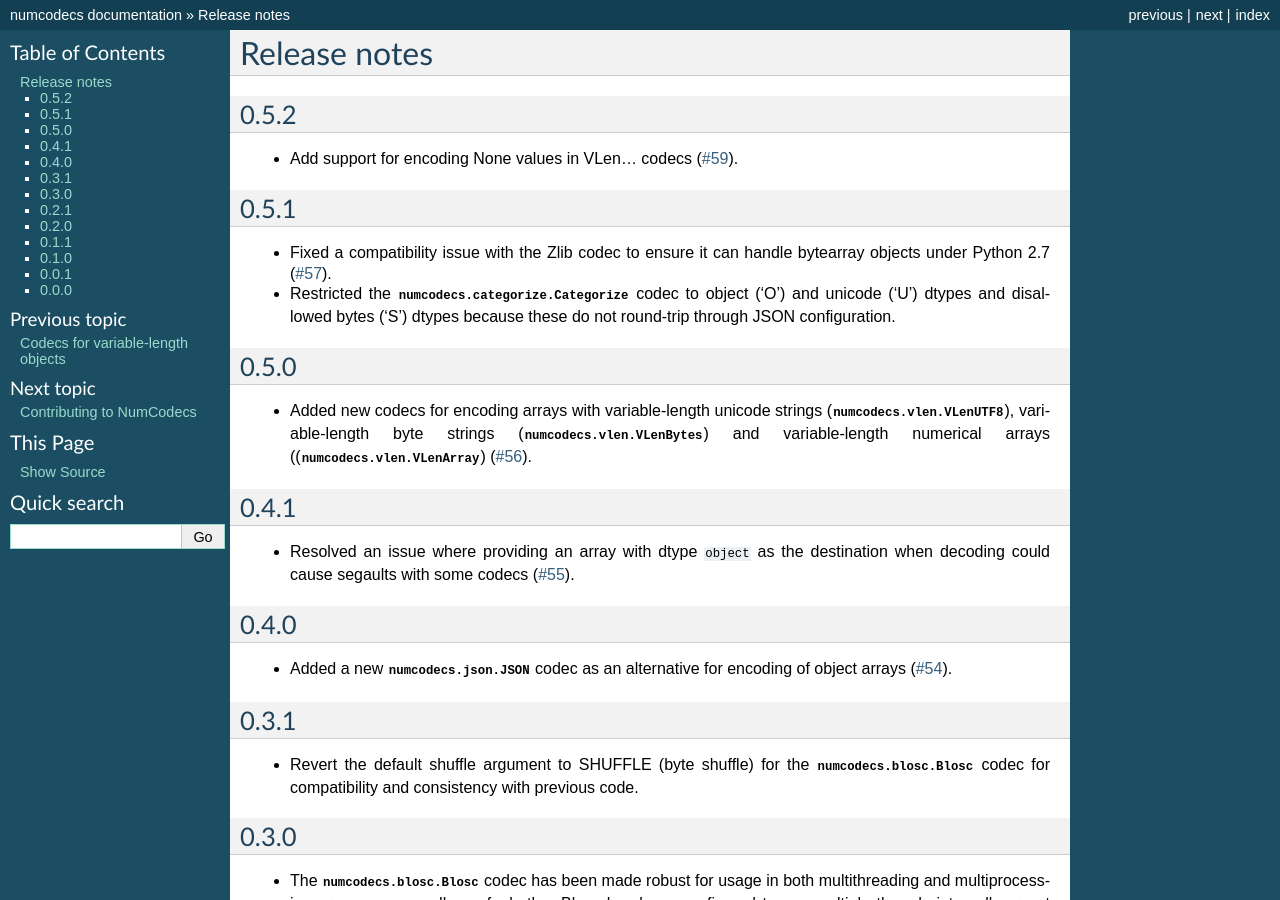
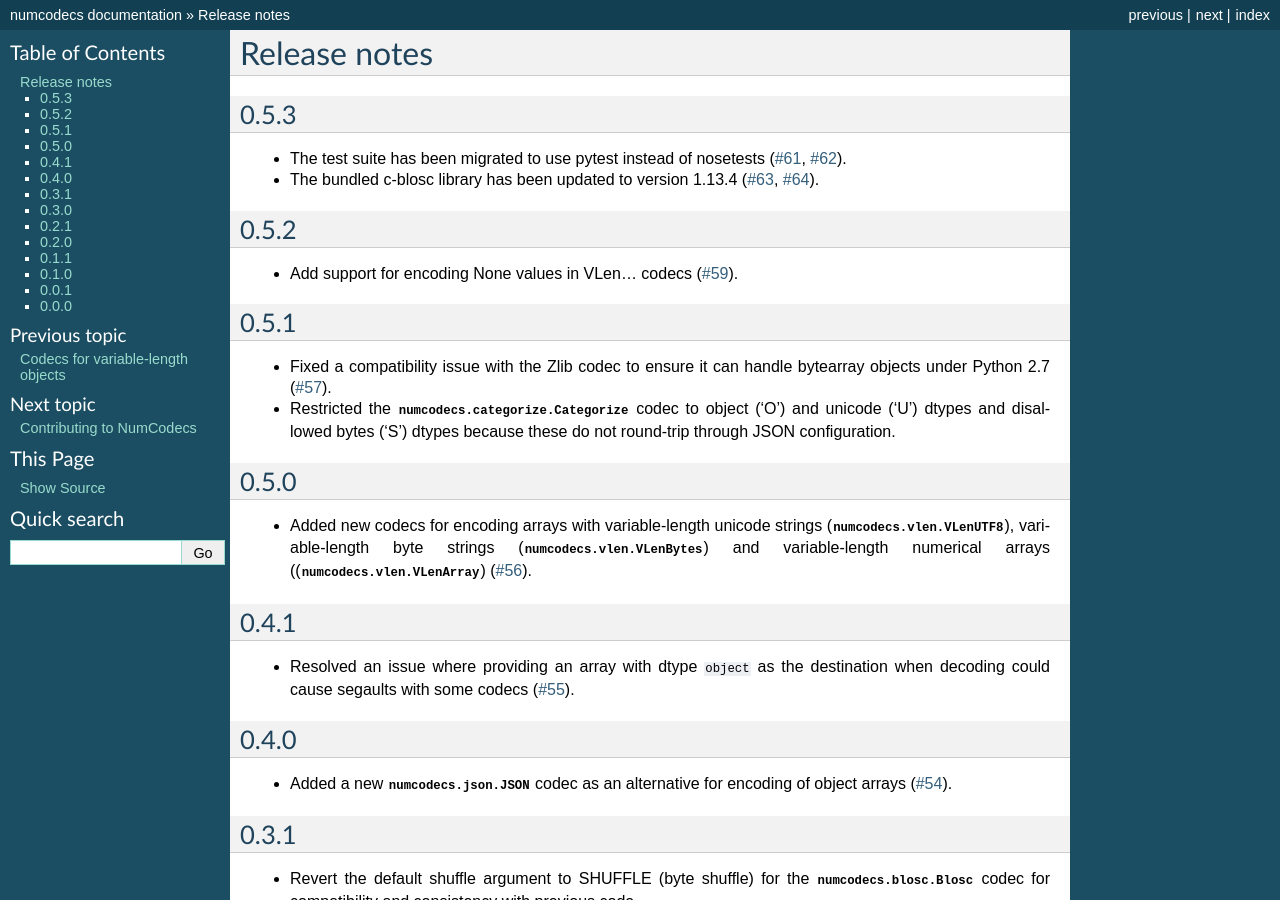
Before and after one commit to zarr-developers/numcodecs, a Sphinx documentation site: the page built from docs/release.rst, in a window 1280 px wide and 900 px high. Built offline with Sphinx 7.4.7, drawn with Linux system fonts in a browser that asks for light colours; pages that are not in the unit, such as notebooks, are missing from menus; the version number could not be read and is left out.

Commit message:
v0.5.3 release notes

```diff
--- a/docs/release.rst
+++ b/docs/release.rst
@@ -1,5 +1,16 @@
 Release notes
 =============
+
+.. _release_0.5.3:
+
+0.5.3
+-----
+
+* The test suite has been migrated to use pytest instead of nosetests
+  (:issue:`61`, :issue:`62`).
+
+* The bundled c-blosc library has been updated to version 1.13.4 (:issue:`63`,
+  :issue:`64`).
 
 .. _release_0.5.2:
 
```
